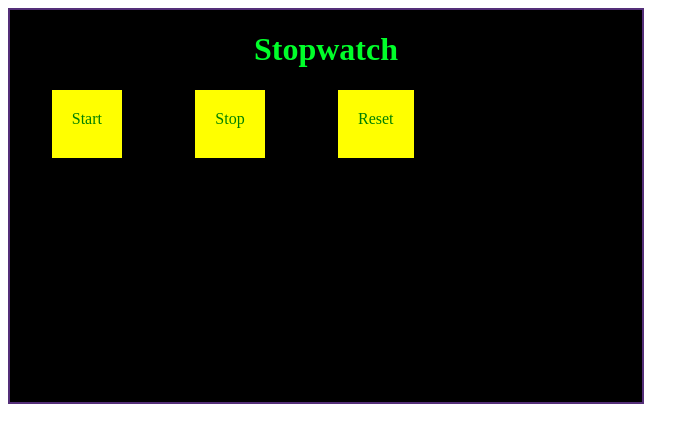
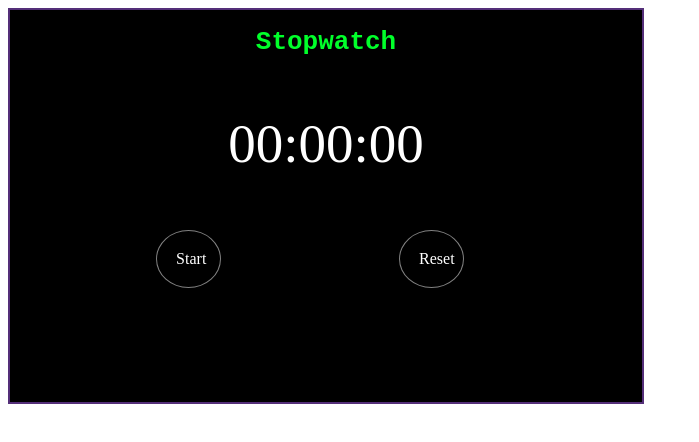
Before and after one commit to nikitagawde10/StopWatch, a plain HTML site: page index.html in a window 1280 px wide. Shown: the whole page, without its empty margins (0-699 px from the left). Drawn offline with Linux system fonts and the light colour scheme.

Commit message:
UI Changes

```diff
--- a/index.html
+++ b/index.html
@@ -2,24 +2,26 @@
     <head>
         <title> Landing page</title>
         <link rel="stylesheet" href="style.css">
-        <script src="myscripts.js"></script>
     </head>
     <body>
         <div class="stopWatchDiv">
             <div class="headerTitle">
                 <h1>Stopwatch</h1>
             </div>
+            <div class="displayTimerDiv">
+                <p>00:00:00</p>
+            </div>
             <div class="buttonsDiv">
                 <div class="textBtn" onclick="startTimer()">Start</div>
-                <div class="textBtn" onclick="stopTimer()"> Stop</div>
+                <!-- <div class="textBtn" onclick="stopTimer()"> Stop</div> -->
                 <div class="textBtn" onclick="resetTimer()">Reset</div>
-            <ul>
-                <li>Beep Beep</li>
-                <li>Boop Boop</li>
-            </ul>
             </div>
-
         </div>
-
+        <script>
+            function myFunction() {
+              document.getElementById("demo").innerHTML = "Paragraph changed.";
+            }
+            console.log('Testing function');
+            </script>
     </body>
 </html>
--- a/myscripts.js
+++ /dev/null
@@ -1 +0,0 @@
-console.log('Hello');
--- a/style.css
+++ b/style.css
@@ -1,5 +1,6 @@
 .headerTitle h1{
     color: rgb(0, 255, 42);
+    font-family: monospace;
     text-align: center;
 }
 
@@ -16,8 +17,18 @@
 }
 
 .textBtn{
-    color: green;
-    background-color: yellow;
-    padding: 20px;
+    color: white;
+    background-color: black;
+    border-radius: 50%;
     margin-right: 5%;
+    height: 5%;
+    width: 4%;
+    padding: 3%;
+    border: 1px solid gray;
 }
+.displayTimerDiv{
+    color: white;
+    text-align: center;
+    margin-bottom: 5%;
+    font-size: 55px;
+}
```
